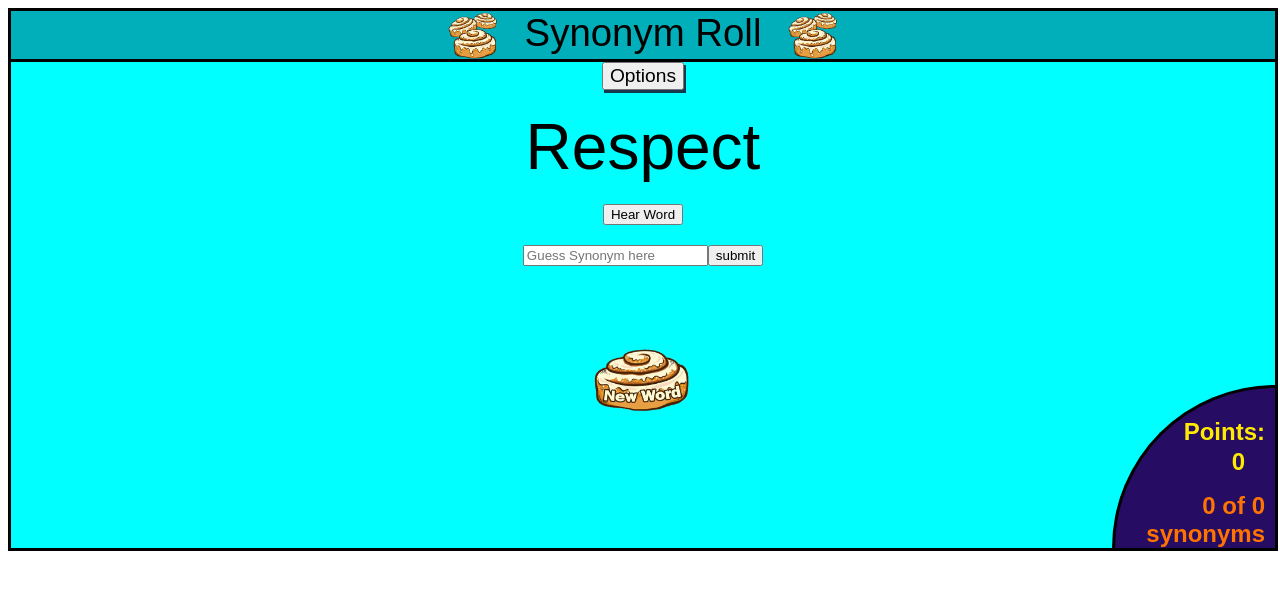
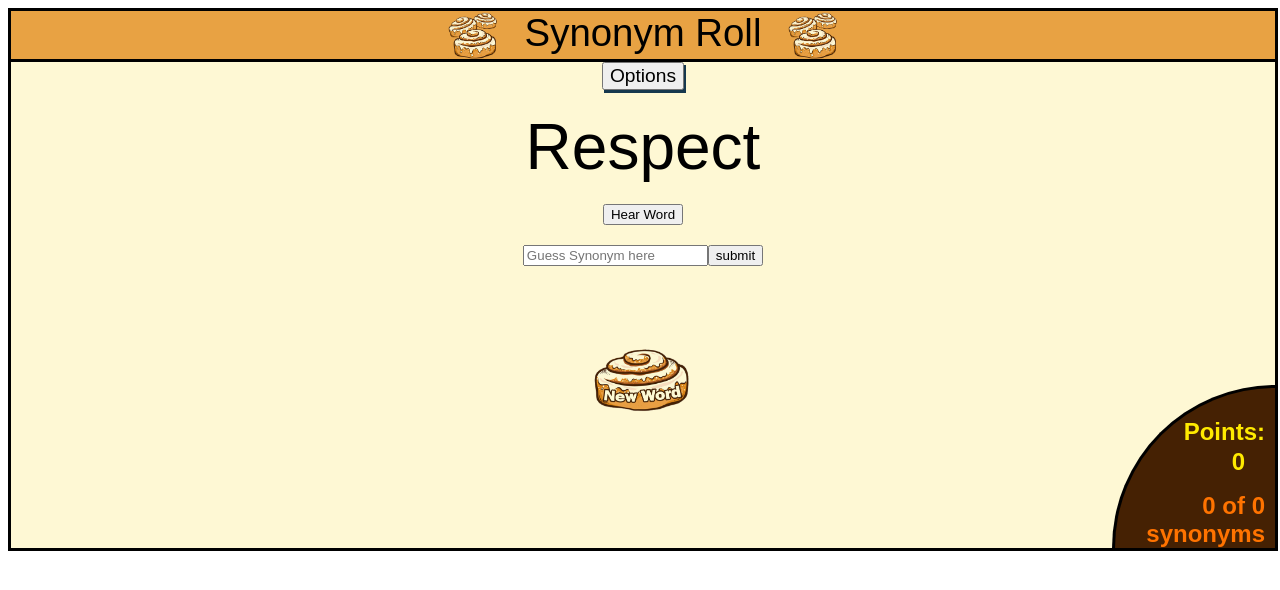
Before and after one commit to Irishwolf13/website1, a plain HTML site: page index.html in a window 1280 px wide. Both pictures are taken after a click on the element 643 px from the left and 237 px from the top of the page. Drawn offline with Linux system fonts and the light colour scheme; no server answers.

```diff
--- a/main.css
+++ b/main.css
@@ -6,7 +6,7 @@ body {
   width: 100%;
   min-width: 400px;
   position: relative;
-  background-color: #00ffff;
+  background-color: #fef8d4;
   display: flex;
   flex-direction: column;
   align-items: center;
@@ -17,7 +17,7 @@ body {
 }
 .titlebar {
   display: flex;
-  background-color: #00AFB9;
+  background-color: #e8a243;
   min-height: 1em;
   width: 60%;
   padding-left: 20%;
@@ -80,10 +80,10 @@ body {
   height: 0px;
   border-width: 1px;
   padding: 0 20px 10px 20px;
-  background-color: #00AFB9;
+  background-color: #e8a243;
   box-shadow: 3px 5px #16384e;
   z-index: 100;
-  top: 90px;
+  top: 83px;
 }
 .optionContainer div div {
   font-size: 1.5em;
@@ -140,7 +140,7 @@ body {
   border-top-style: solid;
   border-top-width: 3px;
   z-index: 10;
-  background-color: #260c63;
+  background-color: #452103;
   visibility: hidden;
 }
 .pointsTitle {
```
